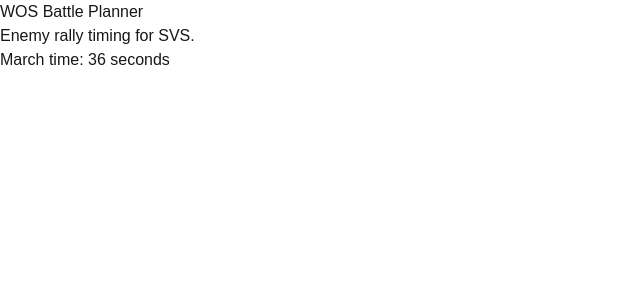
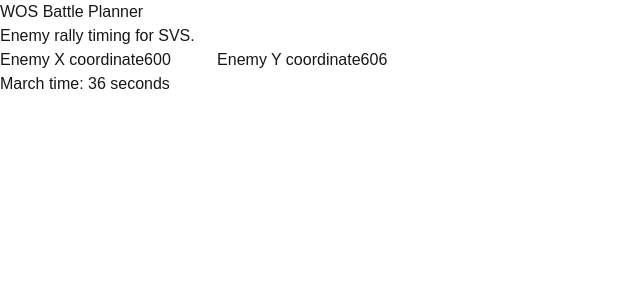
Before and after one commit to henrikivers1/wosvs-app, a Next.js app: page / in a window 1280 px wide. Shown: the top 300 px of the page, without its empty margins (0-640 px from the left). Built offline with nearby package versions, Linux system fonts and the light colour scheme.

Commit message:
feat: calculate march time from coordinate inputs

```diff
--- a/src/app/page.tsx
+++ b/src/app/page.tsx
@@ -1,13 +1,41 @@
+"use client";
+
+import { useState } from "react";
 import { calculateMarchTime } from "@/lib/marchTime";
 
 export default function Home() {
-  const marchTime = calculateMarchTime(600, 606);
+  const [x, setX] = useState(600);
+  const [y, setY] = useState(606);
+
+  const marchTime = calculateMarchTime(x, y);
 
   return (
     <main>
       <h1>WOS Battle Planner</h1>
       <p>Enemy rally timing for SVS.</p>
 
+      <label>
+        Enemy X coordinate
+        <input
+          type="number"
+          min="0"
+          max="1199"
+          value={x}
+          onChange={(event) => setX(Number(event.target.value))}
+        />
+      </label>
+
+      <label>
+        Enemy Y coordinate
+        <input
+          type="number"
+          min="0"
+          max="1199"
+          value={y}
+          onChange={(event) => setY(Number(event.target.value))}
+        />
+      </label>
+
       <p>March time: {marchTime} seconds</p>
     </main>
   );
```
